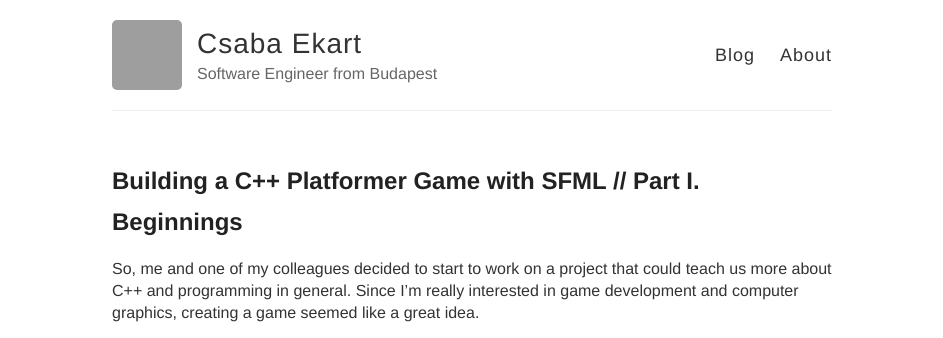
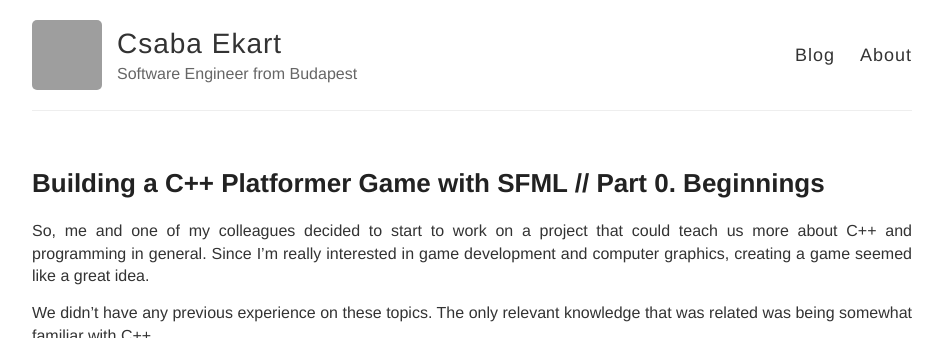
Before and after one commit to ekaktusz/ekaktusz.github.io, a Jekyll site: the page built from _posts/2022-04-15-Starting-An-SFML-2D-Platformer.md, in a window 1280 px wide, cut to the strip 0-338 px from the top of the page. Shown: the whole strip, without its empty margins (168-1111 px from the left). Built offline with Jekyll 4.4.1, drawn with Linux system fonts in a browser that asks for light colours; grey boxes are pictures that could not be loaded.

Commit message:
style update

```diff
--- a/_posts/2022-04-15-Starting-An-SFML-2D-Platformer.md
+++ b/_posts/2022-04-15-Starting-An-SFML-2D-Platformer.md
@@ -1,6 +1,6 @@
 ---
 layout: post
-title: Building a C++ Platformer Game with SFML // Part I. Beginnings
+title: Building a C++ Platformer Game with SFML // Part 0. Beginnings
 ---
 
 <!--# Building a C++ Platformer Game - Part1: Beginnings-->
--- a/style.scss
+++ b/style.scss
@@ -25,7 +25,7 @@ body {
 
 .container {
   margin: 0 auto;
-  max-width: 740px;
+  max-width: 900px;
   padding: 0 10px;
   width: 100%;
 }
@@ -45,28 +45,29 @@ h1, h2, h3, h4, h5, h6 {
 }
 
 h1 {
-  font-size: 24px;
+  font-size: 26px;
   a {
     color: inherit;
   }
 }
 
 h2 {
+  font-size: 24px;
+}
+
+h3 {
   font-size: 20px;
 }
 
-h3 {
+h4 {
   font-size: 18px;
-}
-
-h4 {
-  font-size: 15px;
   color: $gray;
 }
 
 p {
   font-size: 16px;
-  margin: 12px 0;
+  margin: 15px 0;
+  text-align: justify;
 }
 
 a {
@@ -79,7 +80,7 @@ a {
 }
 
 ul, ol {
-  margin: 12px 0;
+  margin: 15px 0;
   padding-left: 30px;
 }
 
```
Also changed, not shown: 6 other files.
